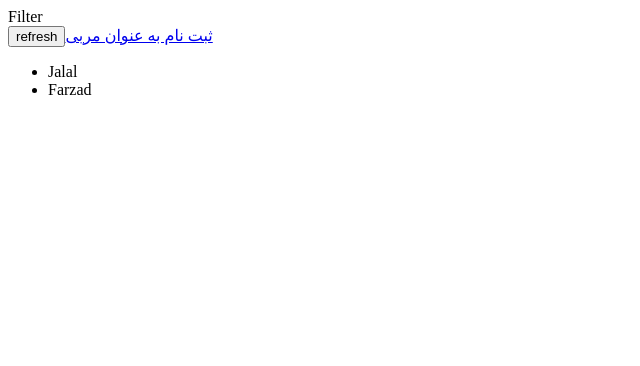
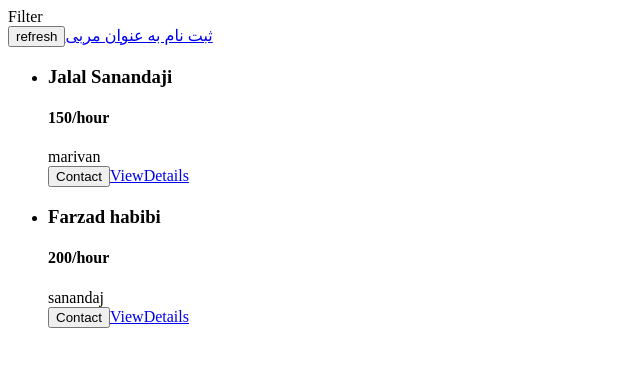
Before and after one commit to danyalbani240/FindCoach, a Vue app: page /coaches in a window 1280 px wide. Shown: the top 366 px of the page, without its empty margins (0-640 px from the left). Built offline with nearby package versions, Linux system fonts and the light colour scheme.

Commit message:
Coach item component Added

```diff
--- /dev/null
+++ b/src/components/CoachItem.vue
@@ -0,0 +1,54 @@
+<template>
+  <li>
+    <h3>{{ fullName }}</h3>
+    <h4>{{ rate }}/hour</h4>
+    <div>
+      <span v-for="area in areas" :key="area">{{ area }}</span>
+    </div>
+    <div class="actions">
+      <button>Contact</button>
+      <router-link :to="coachDetailsLink">ViewDetails</router-link>
+    </div>
+  </li>
+</template>
+
+<script>
+import { computed, ref } from "@vue/reactivity";
+import { useRoute } from "vue-router";
+export default {
+  props: {
+    firstName: {
+      type: String,
+    },
+    lastName: {
+      type: String,
+    },
+    rate: {
+      type: Number,
+    },
+    areas: {
+      type: Array,
+    },
+    id: String,
+  },
+
+  setup(props) {
+    const route = useRoute();
+
+    let fullName = computed(() => props.firstName + " " + props.lastName);
+    let coachContactLink = computed(
+      () => route.path + "/" + props.id + "/contact"
+    );
+    let coachDetailsLink = computed(
+      () => route.path + "/" + props.id + "/contact"
+    );
+    return {
+      fullName,
+      coachContactLink,
+      coachDetailsLink,
+    };
+  },
+};
+</script>
+
+<style></style>
--- a/src/views/coaches/index.vue
+++ b/src/views/coaches/index.vue
@@ -7,9 +7,17 @@
     </div>
     <!-- check if there is any Coach or not to show -->
     <ul v-if="hasCoach">
-      <li v-for="coach in filteredCoaches" :key="coach.id">
+      <coach-item
+        v-for="coach in filteredCoaches"
+        :firstName="coach.firstName"
+        :lastName="coach.lastName"
+        :areas="coach.areas"
+        :rate="coach.hourlyRate"
+        :id="coach.id"
+        :key="coach.id"
+      >
         {{ coach.firstName }}
-      </li>
+      </coach-item>
     </ul>
     <p v-else>No Coaches Found</p>
   </section>
@@ -19,8 +27,9 @@
 import CoachDetail from "./CoachDetail.vue";
 import { useStore } from "vuex";
 import { computed } from "@vue/reactivity";
+import CoachItem from "../../components/CoachItem.vue";
 export default {
-  components: { CoachDetail },
+  components: { CoachDetail, CoachItem },
   setup() {
     const store = useStore();
     // Coaches To Show in The List
```
